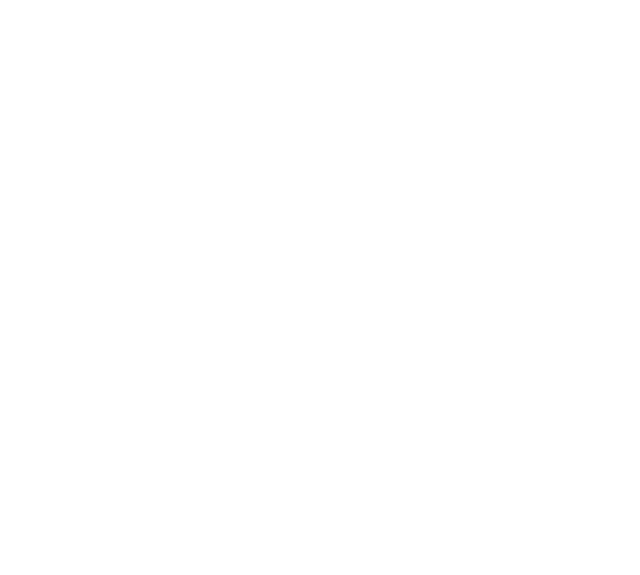
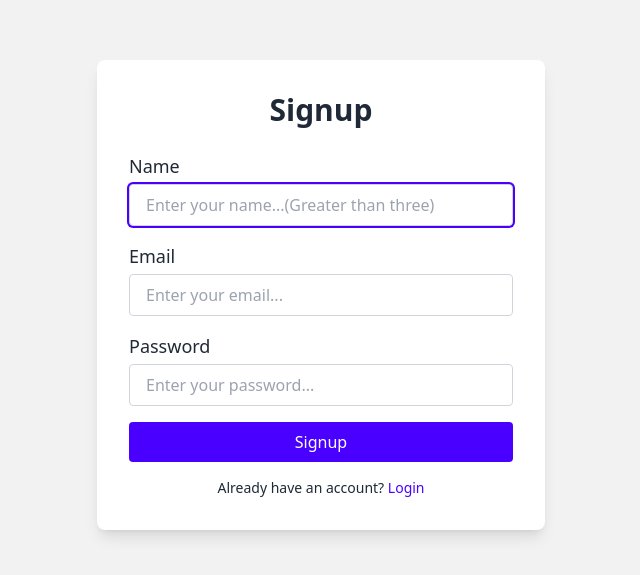
Before and after one commit to imsbrb/Scriblo, a React (Vite) app in the folder frontend/: page /signup in a window 1280 px wide. Before the commit this address had no page. Shown: the part 105-680 px from the top of the page, without its empty margins (319-959 px from the left). Built offline with nearby package versions, Linux system fonts and the light colour scheme.

Commit message:
Add signup page

```diff
--- a/frontend/src/App.jsx
+++ b/frontend/src/App.jsx
@@ -1,11 +1,14 @@
 import { Route, Routes, Navigate } from "react-router-dom";
 import LoginPage from "./pages/LoginPage";
+import SignupPage from "./pages/SignupPage";
+
 const App = () => {
     return (
         <div>
             <Routes>
                 <Route path="/" element={<Navigate to="/login" />} />
                 <Route path="/login" element={<LoginPage />} />
+                <Route path="/signup" element={<SignupPage />} />
             </Routes>
         </div>
     );
--- /dev/null
+++ b/frontend/src/pages/SignupPage.jsx
@@ -0,0 +1,115 @@
+import React, { useState } from "react";
+import api from "../lib/axios";
+import { Link, useNavigate } from "react-router-dom";
+import { ToastContainer } from 'react-toastify';
+import { handleError, handleSuccess } from "../lib/utils";
+function Signup() {
+
+    const [signupInfo, setSignupInfo] = useState({
+        name: '',
+        email: '',
+        password: ''
+    })
+
+    const navigate = useNavigate();
+    const handleChange = (e) => {
+        const { name, value } = e.target;
+        console.log(name, value);
+        const copySignupInfo = { ...signupInfo };
+        copySignupInfo[name] = value;
+        setSignupInfo(copySignupInfo);
+    }
+
+    const handleSignup = async (e) => {
+        e.preventDefault();
+        const { name, email, password } = signupInfo;
+        if (!name || !email || !password) {
+            return handleError('name, email and password are required')
+        }
+        if (name.length < 3) {
+            return handleError('Name must be at least 3 characters long');
+        }
+        try {
+
+            const response = await api.post("/auth/signup", signupInfo);
+            const result = response.data;
+            const { success, message, error } = result;
+
+            if (success) {
+                handleSuccess(message || "Signup successful")
+                setTimeout(() => navigate('/login'), 1000);
+            } else if (error) {
+                const details = error?.details[0].message || error;
+                handleError(details);
+            } else {
+                handleError(message || "Signup Failed");
+            }
+            //console.log(result);
+        } catch (err) {
+            console.error("Signup error:", err);
+            handleError(err.message || "Signup Failed");
+        }
+    }
+
+    return (
+        <div className="min-h-screen flex items-center justify-center bg-base-200">
+            <div className="w-full max-w-md bg-white rounded-lg shadow-lg p-8">
+                <h1 className="text-3xl font-bold text-center mb-6">Signup</h1>
+                <form onSubmit={handleSignup} className="space-y-4">
+                    <div>
+                        <label className="block text-lg mb-1" htmlFor="name">Name</label>
+                        <input
+                            className="w-full px-4 py-2 border border-gray-300 rounded focus:outline-none focus:ring-2 focus:ring-primary"
+                            onChange={handleChange}
+                            type="text"
+                            name="name"
+                            autoFocus
+                            placeholder="Enter your name...(Greater than three)"
+                            value={signupInfo.name}
+                            required
+                        />
+                    </div>
+                    <div>
+                        <label className="block text-lg mb-1" htmlFor="email">Email</label>
+                        <input
+                            className="w-full px-4 py-2 border border-gray-300 rounded focus:outline-none focus:ring-2 focus:ring-primary"
+                            onChange={handleChange}
+                            type="email"
+                            name="email"
+                            placeholder="Enter your email..."
+                            value={signupInfo.email}
+                            required
+                        />
+                    </div>
+                    <div>
+                        <label className="block text-lg mb-1" htmlFor="password">Password</label>
+                        <input
+                            className="w-full px-4 py-2 border border-gray-300 rounded focus:outline-none focus:ring-2 focus:ring-primary"
+                            onChange={handleChange}
+                            type="password"
+                            name="password"
+                            placeholder="Enter your password..."
+                            value={signupInfo.password}
+                            required
+                        />
+                    </div>
+                    <button
+                        type="submit"
+                        className="w-full bg-primary text-white py-2 rounded hover:bg-primary/90 transition"
+                    >
+                        Signup
+                    </button>
+                </form>
+                <p className="mt-4 text-center text-sm">
+                    Already have an account?{" "}
+                    <Link to="/login" className="text-primary hover:underline">
+                        Login
+                    </Link>
+                </p>
+                <ToastContainer />
+            </div>
+        </div>
+    );
+}
+
+export default Signup
```
